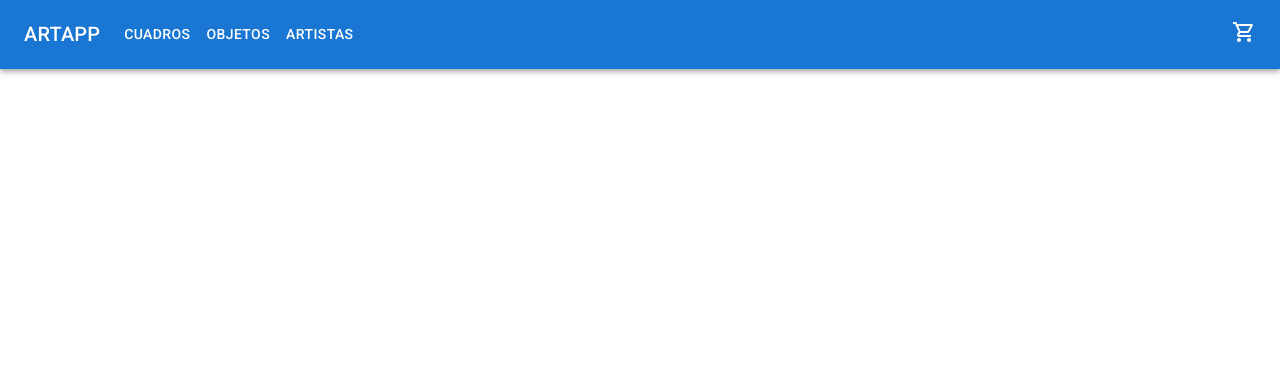
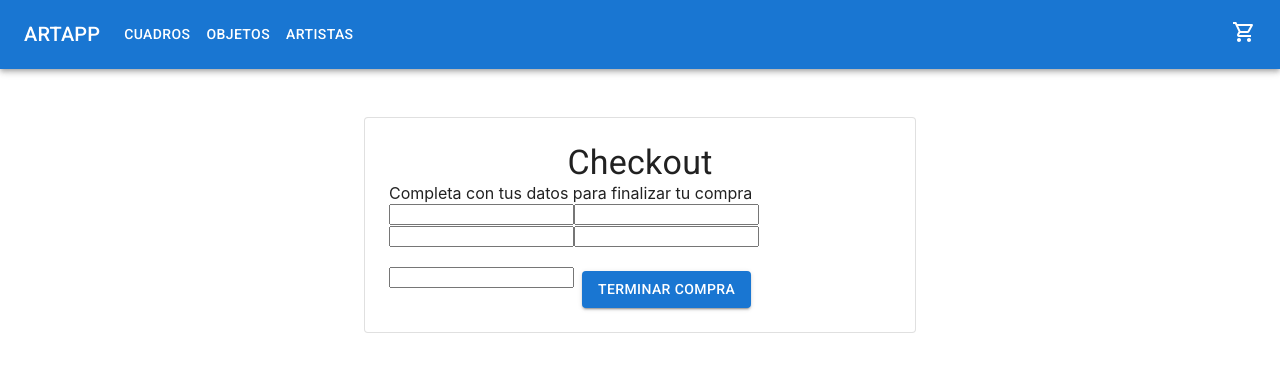
Before and after one commit to antopernuzzi/miapp, a React (Create React App) app: page /checkout in a window 1280 px wide. Shown: the top 372 px of the page. Built offline with nearby package versions, Linux system fonts and the light colour scheme.

Commit message:
firebase2

```diff
--- a/src/App.js
+++ b/src/App.js
@@ -9,6 +9,7 @@ import ArtistListContainer from './Components/ArtistListContainer';
 import ItemListContainer from './Components/ItemListContainer';
 import CartContainer from './Components/CartContainer';
 import CartContext from './Context/CartContext';
+import Checkout from './Components/Checkout';
 
 function App() {
 
@@ -24,6 +25,7 @@ function App() {
           <Route exact path="/item/:id" element={<ItemDetailContainer />} />
           <Route exact path="/category/artistas" element={<ArtistListContainer />} />
           <Route exact path="/cart" element={<CartContainer/>} />
+          <Route exact path="/checkout" element={<Checkout />} />
         </Routes>
       </BrowserRouter>
       </CartContext>
--- a/src/Components/CartList.jsx
+++ b/src/Components/CartList.jsx
@@ -24,6 +24,7 @@ import TableRow from "@mui/material/TableRow";
 import Paper from "@mui/material/Paper";
 import { Context } from "../Context/CartContext";
 import { Button } from "@mui/material";
+import { Link } from "react-router-dom";
 
 export default function CartList() {
   let { cart, subtotal, totalPrice, tax, TAX_RATE ,removeItem} = React.useContext(Context);
@@ -95,11 +96,13 @@ export default function CartList() {
           </TableBody>
 
         </Table>
+        <Link to={"/checkout"}>
         <Button style={{
            justifyContent: "center",
            alignItems: "center",
            marginTop: "10px",
          }}variant="contained">Comprar</Button>
+         </Link>
       </TableContainer>
 
     </>
--- /dev/null
+++ b/src/Components/Checkout.jsx
@@ -0,0 +1,143 @@
+import * as React from "react";
+import { useState, useEffect } from "react";
+import Container from "@mui/material/Container";
+import Paper from "@mui/material/Paper";
+import Typography from "@mui/material/Typography";
+import { Button } from "@mui/material";
+import { Context } from "../Context/CartContext";
+import { Link } from "react-router-dom";
+import { collection, getFirestore ,addDoc} from "firebase/firestore";
+export default function () {
+  const { totalPrice } = React.useContext(Context);
+  const { cart } = React.useContext(Context);
+  const [name, setName] = useState("");
+  const [surName, setSurname] = useState("");
+  const [email, setEmail] = useState("");
+  const [adress, setAdress] = useState("");
+  const [city, setCity] = useState("");
+  const [orderId, setOrderId] = useState("");
+  const [purchaseDone, setPurchaseDone] = useState(false);
+
+  function savePurchase() {
+    alert("hoo has terminado tu compra");
+    const newDate = new Date();
+
+    let newOrder = {
+      buyer: {
+        name: name,
+
+        apellido: surName,
+
+        email: email,
+
+        adress: adress,
+
+        city: city,
+      },
+
+      items: [...cart],
+
+      date: newDate,
+
+      total: totalPrice,
+    };
+
+    const dataBase = getFirestore();
+
+    const ordersCollection = collection( dataBase, 'orders');
+
+
+    addDoc(ordersCollection,newOrder).then((value)=>{
+        setPurchaseDone(true);
+
+        setOrderId(value.id);
+
+        console.log(value.id);
+    });
+    console.log(newOrder);
+  }
+
+//   useEffect(() => {
+//     console.log(email, surName, city);
+//   }, [email, surName, city]);
+
+  return (
+    <>
+
+      <Container component="main" maxWidth="sm" sx={{ mb: 4 }}>
+        <Paper
+          variant="outlined"
+          sx={{ my: { xs: 3, md: 6 }, p: { xs: 2, md: 3 } }}
+        >
+          <Typography component="h1" variant="h4" align="center">
+            Checkout
+          </Typography>
+
+          {purchaseDone === false ? (
+            <>
+              Completa con tus datos para finalizar tu compra
+              <input
+                type={"text"}
+                value={name}
+                onChange={(e) => {
+                  setName(e.target.value);
+                }}
+              />
+              <input
+                type={"text"}
+                value={surName}
+                onChange={(e) => {
+                  setSurname(e.target.value);
+                }}
+              />
+              <input
+                type={"text"}
+                value={email}
+                onChange={(e) => {
+                  setEmail(e.target.value);
+                }}
+              />
+              <input
+                type={"text"}
+                value={adress}
+                onChange={(e) => {
+                  setAdress(e.target.value);
+                }}
+              />
+              <input
+                type={"text"}
+                value={city}
+                onChange={(e) => {
+                  setCity(e.target.value);
+                }}
+              />
+              <Button
+                variant="contained"
+                onClick={savePurchase}
+                sx={{ mt: 3, ml: 1 }}
+              >
+                Terminar compra
+              </Button>
+            </>
+          ) : (
+            <>
+              ¡Felicitaciones! Tu compra fue realizada con éxito.
+
+              {name} Gracias por tu compra. Te enviaremos un mail a {email} con
+              todos los detalles de compra y envío. El código de tu operación
+              es: {orderId}
+              <Link to={"/"}>
+                <Button
+                  variant="contained"
+                  sx={{ mt: 3, ml: 1 }}
+                >
+                  Volver
+                </Button>
+              </Link>
+            </>
+          )}
+        </Paper>
+      </Container>
+    </>
+  );
+}
```
